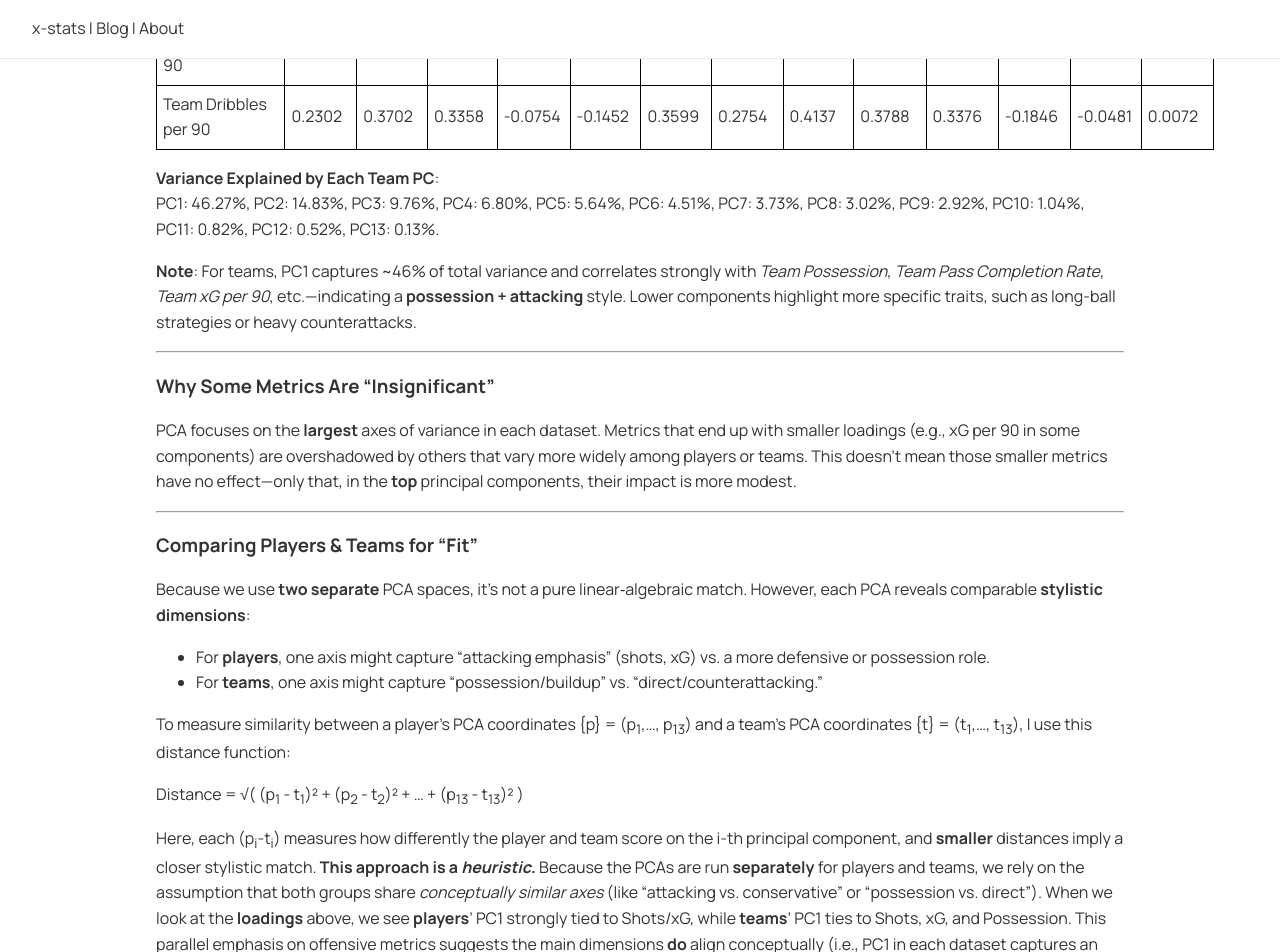
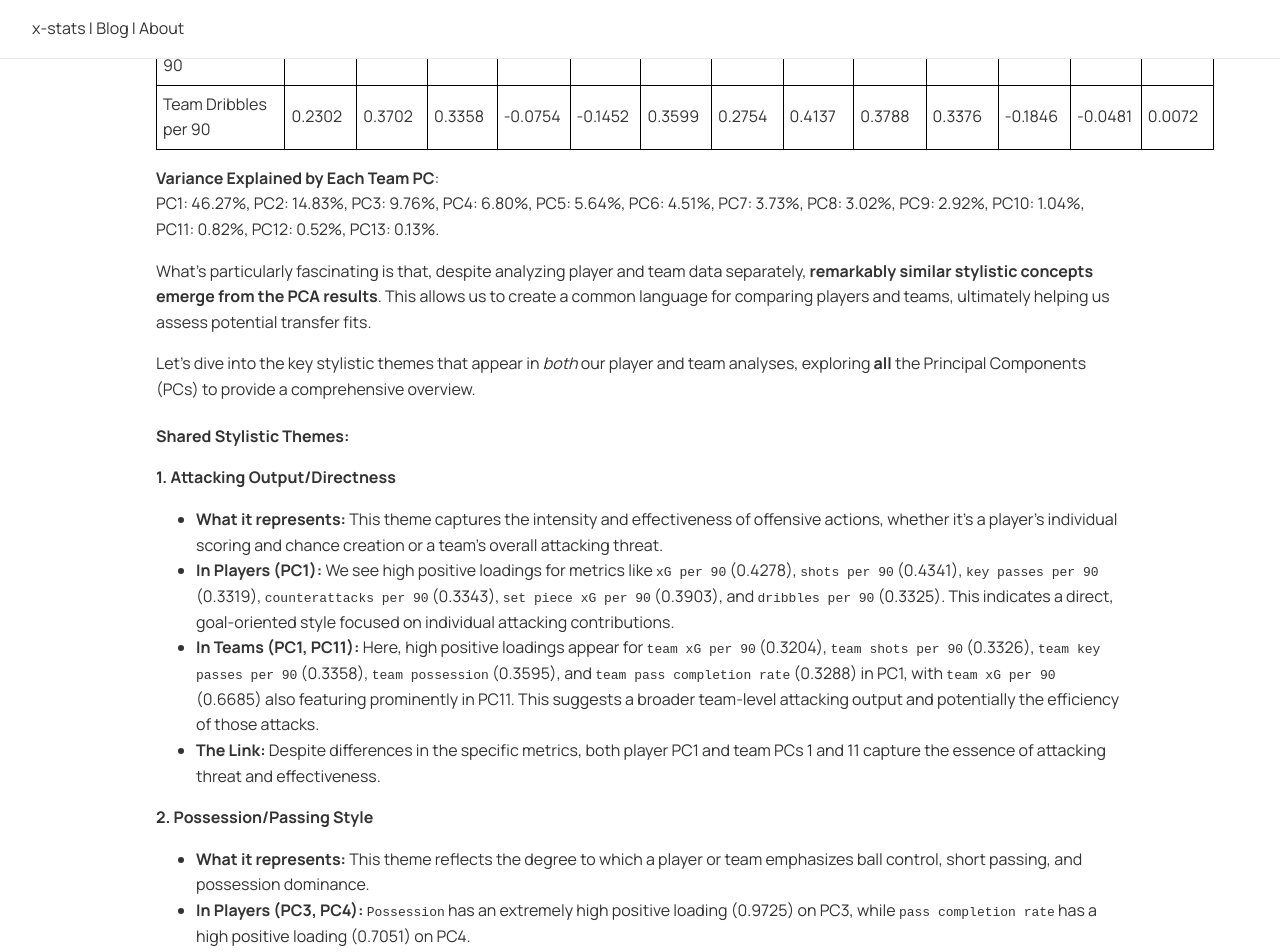
Before and after one commit to u3mukher/x-stats, a Jekyll site: the page built from _posts/2025-01-14-PCA.md, in a window 1280 px wide and 1400 px high, scrolled down 6579 px. Shown: the top 952 px of the window. Built offline with Jekyll 4.4.1, drawn with Linux system fonts in a browser that asks for light colours; a style sheet for code colours, icons or effects is not loaded; some of the changed text lies outside the part shown.

Commit message:
Update 2025-01-14-PCA.md

```diff
--- a/_posts/2025-01-14-PCA.md
+++ b/_posts/2025-01-14-PCA.md
@@ -587,13 +587,76 @@ Below is the **complete table** of all 13 team metrics vs. the 13 principal comp
 **Variance Explained by Each Team PC**:
 PC1: 46.27%, PC2: 14.83%, PC3: 9.76%, PC4: 6.80%, PC5: 5.64%, PC6: 4.51%, PC7: 3.73%, PC8: 3.02%, PC9: 2.92%, PC10: 1.04%, PC11: 0.82%, PC12: 0.52%, PC13: 0.13%.
 
-**Note**: For teams, PC1 captures ~46% of total variance and correlates strongly with *Team Possession*, *Team Pass Completion Rate*, *Team xG per 90*, etc.—indicating a **possession + attacking** style. Lower components highlight more specific traits, such as long-ball strategies or heavy counterattacks.
+What's particularly fascinating is that, despite analyzing player and team data separately, **remarkably similar stylistic concepts emerge from the PCA results**. This allows us to create a common language for comparing players and teams, ultimately helping us assess potential transfer fits.
 
----
+Let's dive into the key stylistic themes that appear in *both* our player and team analyses, exploring **all** the Principal Components (PCs) to provide a comprehensive overview.
 
-### Why Some Metrics Are “Insignificant”
+#### Shared Stylistic Themes:
 
-PCA focuses on the **largest** axes of variance in each dataset. Metrics that end up with smaller loadings (e.g., xG per 90 in some components) are overshadowed by others that vary more widely among players or teams. This doesn’t mean those smaller metrics have no effect—only that, in the **top** principal components, their impact is more modest.
+**1. Attacking Output/Directness**
+
+*   **What it represents:** This theme captures the intensity and effectiveness of offensive actions, whether it's a player's individual scoring and chance creation or a team's overall attacking threat.
+*   **In Players (PC1):**  We see high positive loadings for metrics like `xG per 90` (0.4278), `shots per 90` (0.4341), `key passes per 90` (0.3319), `counterattacks per 90` (0.3343), `set piece xG per 90` (0.3903), and `dribbles per 90` (0.3325). This indicates a direct, goal-oriented style focused on individual attacking contributions.
+*   **In Teams (PC1, PC11):**  Here, high positive loadings appear for `team xG per 90` (0.3204), `team shots per 90` (0.3326), `team key passes per 90` (0.3358), `team possession` (0.3595), and `team pass completion rate` (0.3288) in PC1, with `team xG per 90` (0.6685) also featuring prominently in PC11. This suggests a broader team-level attacking output and potentially the efficiency of those attacks.
+*   **The Link:** Despite differences in the specific metrics, both player PC1 and team PCs 1 and 11 capture the essence of attacking threat and effectiveness.
+
+**2. Possession/Passing Style**
+
+*   **What it represents:** This theme reflects the degree to which a player or team emphasizes ball control, short passing, and possession dominance.
+*   **In Players (PC3, PC4):** `Possession` has an extremely high positive loading (0.9725) on PC3, while `pass completion rate` has a high positive loading (0.7051) on PC4.
+*   **In Teams (PC3, PC12):** `Team possession` (0.2243) and, interestingly, a *negative* loading for `team pass completion rate` (-0.3687) appear on PC3, while `team possession` (0.7320) is again highlighted in PC12.
+*   **The Link:** The strong emphasis on possession-related metrics in both analyses underscores the importance of this stylistic dimension. The negative relationship between possession and completion rate for teams might indicate that teams with very high possession tend to attempt more difficult, perhaps riskier, passes.
+
+**3. Defensive Actions/Physicality**
+
+*   **What it represents:** This theme captures the various ways players and teams engage in defensive actions and physical play.
+*   **In Players (PC2, PC6, PC9):** We see high positive loadings for `duel success rate` (0.4206) and `interceptions per 90` (0.4922) in PC2, `fouls committed per 90` (0.7030) in PC6, and a combination of `interceptions per 90` (0.5294) and `counterattacks per 90` (0.6619) in PC9.
+*   **In Teams (PC2, PC5, PC8):**  `Team duel success rate` (0.2381) and `team interceptions per 90` (0.4201) are again prominent in PC2, `team fouls committed per 90` (0.6701) in PC5, and `team pass len avg` (-0.4330) in PC8.
+*   **The Link:** Multiple PCs in both analyses highlight different facets of defending and physical play. The connection to counterattacks in the player analysis is intriguing, while the appearance of pass length in the team analysis might suggest a more direct style associated with bypassing the midfield.
+
+**4. All-Around Play/Versatility**
+
+*   **What it represents:** This theme highlights players and teams that contribute effectively across multiple facets of the game, rather than specializing in one particular area.
+*   **In Players (PC2):** PC2 captures a mix of `progressive passes per 90` (0.4813), `duel success rate` (0.4206), and `interceptions per 90` (0.4922), suggesting well-roundedness.
+*   **In Teams (PC2):**  Similarly, PC2 reflects a blend of `team duel success rate` (0.3486), `team interceptions per 90` (0.4201), and `team dribbles per 90` (0.3702).
+*   **The Link:** While the specific metrics differ slightly, the underlying concept of a versatile contributor is evident in both the player and team analyses.
+
+**5. Directness/Verticality**
+
+*   **What it represents:**  This theme captures a tendency towards a more direct, vertical style of play, often characterized by longer passes.
+*   **In Players (PC5):**  `Player pass len avg` has a high positive loading (0.4478).
+*   **In Teams (PC8):** `Team pass len avg` also has a high positive loading (0.4452).
+*   **The Link:** The emphasis on pass length in both analyses clearly points to this shared stylistic dimension.
+
+#### Other Components:
+
+While less prominent in terms of shared themes, the remaining PCs offer further insights into player and team styles:
+
+**Player PCs:**
+
+*   **PC7 (Aerial Dominance):** High positive loading for `duel success rate` (0.8062).
+*   **PC8 (Counter-attacking):** High positive loadings on `counterattacks per 90` (0.5337) and `fouls committed per 90` (0.5350).
+*   **PC10 (Dribbling):** High positive loading on `dribbles per 90` (0.7357).
+*   **PC11 (Progressive Passing):** High positive loading on `progressive passes per 90` (0.6584).
+*   **PC12 (Shooting Volume):** High positive loading on `shots per 90` (0.7937).
+*   **PC13 (xG):** High positive loading on `xG per 90` (0.8152).
+
+**Team PCs:**
+
+*   **PC4 (Defensive Disruption):** High negative loadings for `team pass len avg` (-0.4330), `team progressive passes per 90` (-0.3776) and `team interceptions per 90` (-0.3986).
+*   **PC6 (Defensive Style):** High positive loading for `team fouls committed per 90` (0.5889).
+*   **PC7 (Key Passing):** High positive loadings for `team key passes per 90` (0.5639) and `team shots per 90` (0.4314).
+*   **PC9 (Low Duel Success):** High negative loading for `team duel success rate` (-0.4467).
+*   **PC10 (Chance Creation):** High positive loadings for `team progressive passes per 90` (0.4641) and `team xG per 90` (0.2866).
+*   **PC13 (Shooting):** High positive loading for `team shots per 90` (0.7266).
+
+**Why These Similarities Matter**
+
+The identification of these shared themes, along with the more specific insights from the remaining PCs, is not merely a coincidence. It demonstrates that our PCA is capturing fundamental aspects of footballing style that are relevant at both the individual and team levels. This has several important implications:
+
+*   **Validation:** The presence of similar concepts across both analyses provides strong evidence that our approach is revealing meaningful underlying dimensions of the game.
+*   **Comparison:** It allows us to compare players and teams using a common stylistic language. Even if the exact metrics differ, we can still draw meaningful conclusions about their similarities or differences based on their scores on analogous PCs.
+*   **Transfer Matching:**  Most importantly, it provides a powerful tool for evaluating transfer suitability. By identifying players and teams that score similarly on these shared stylistic dimensions, we can pinpoint players who are likely to fit seamlessly into a team's existing style and philosophy.
 
 ---
 
@@ -608,8 +671,7 @@ To measure similarity between a player’s PCA coordinates {p} = (p<sub>1</sub>,
 
 Distance = √( (p<sub>1</sub> - t<sub>1</sub>)² + (p<sub>2</sub> - t<sub>2</sub>)² + … + (p<sub>13</sub> - t<sub>13</sub>)² )
 
-
-Here, each (p<sub>i</sub>-t<sub>i</sub>) measures how differently the player and team score on the i-th principal component, and **smaller** distances imply a closer stylistic match. **This approach is a *heuristic*.** Because the PCAs are run **separately** for players and teams, we rely on the assumption that both groups share *conceptually similar axes* (like “attacking vs. conservative” or “possession vs. direct”). When we look at the **loadings** above, we see **players**’ PC1 strongly tied to Shots/xG, while **teams**’ PC1 ties to Shots, xG, and Possession. This parallel emphasis on offensive metrics suggests the main dimensions **do** align conceptually (i.e., PC1 in each dataset captures an “attacking” style). Hence, **teams** that rank “closer” to a given **player** often match that player’s style in real-life scenarios (e.g., successful transfers), which validates our assumption in practice.
+Here, each (p<sub>i</sub>-t<sub>i</sub>) measures how differently the player and team score on the i-th principal component, and **smaller** distances imply a closer stylistic match.
 
 ---
 
@@ -625,7 +687,7 @@ Here, each (p<sub>i</sub>-t<sub>i</sub>) measures how differently the player and
   </figcaption>
 </figure>
 
-For the sake of clarity, we only plot the first two principal components for both the player and team PCAs. These are represented by the **two separate** PCA scatterplots placed side by side above.
+The first two PCs capture 55% of the variance in players and 61% in teams. Therefore the player and team coordinates derived from these first two PCs can be put in a scatterplot to visualize underlying stylistic similarities, as seen above.
 
 - **Left Subplot (Player PCA):** Each player’s style is mapped onto two axes:
   - **PC1 (Attacking Emphasis):** Players on the right generate more shots/xG, while those on the left produce less.
@@ -686,7 +748,7 @@ Hence, Piqué’s own comfort on the ball—combining defensive solidity with pr
 
 In essence, the **team** placements show two tactical extremes—one favoring quick, direct transitions (West Brom), and the other championing possession‐dominant, methodical buildup (Barcelona). Meanwhile, at the **player** level, McAuley and Piqué each exhibit personal characteristics that align with their respective clubs, whether that’s robust aerial duels and straightforward passing or a more refined, ball‐playing center‐back role in a possession‐heavy environment.
 
-### Separate PCAs but Similar Stylistic Concepts and Validating this Approach
+**Separate PCAs but Similar Stylistic Concepts and Validating this Approach**
 
 In the examples above, McAuley and West Brom align around a direct defensive style, while Piqué and Barcelona suit a possession‐heavy, progressive approach. Next, we’ll look at **real‐world transfers** to validate this heuristic: when players’ PCA coordinates (in the player space) closely match a team’s overall style (in the team space), transfers tend to succeed; mismatches often lead to suboptimal outcomes on the pitch.
 
```
